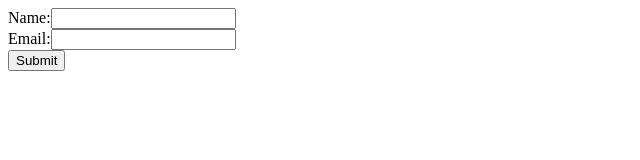
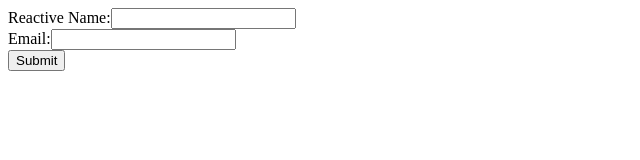
Before and after one commit to gowri123-1/ng-ecart, an Angular app: page / in a window 1280 px wide. Shown: the top 160 px of the page, without its empty margins (0-640 px from the left). Built offline with nearby package versions, Linux system fonts and the light colour scheme.

Commit message:
Updated to latest name

```diff
--- a/src/components/reactive-form/reactive-form.html
+++ b/src/components/reactive-form/reactive-form.html
@@ -1,5 +1,5 @@
 <form [formGroup]="contactForm" (ngSubmit)="submitForm()">
-  <label for="name">Name:</label>
+  <label for="name">Reactive Name:</label>
   <input id="name" type="text" formControlName="name" />
   <div
     *ngIf="contactForm.get('name')?.touched && contactForm.get('name')?.invalid"
```
